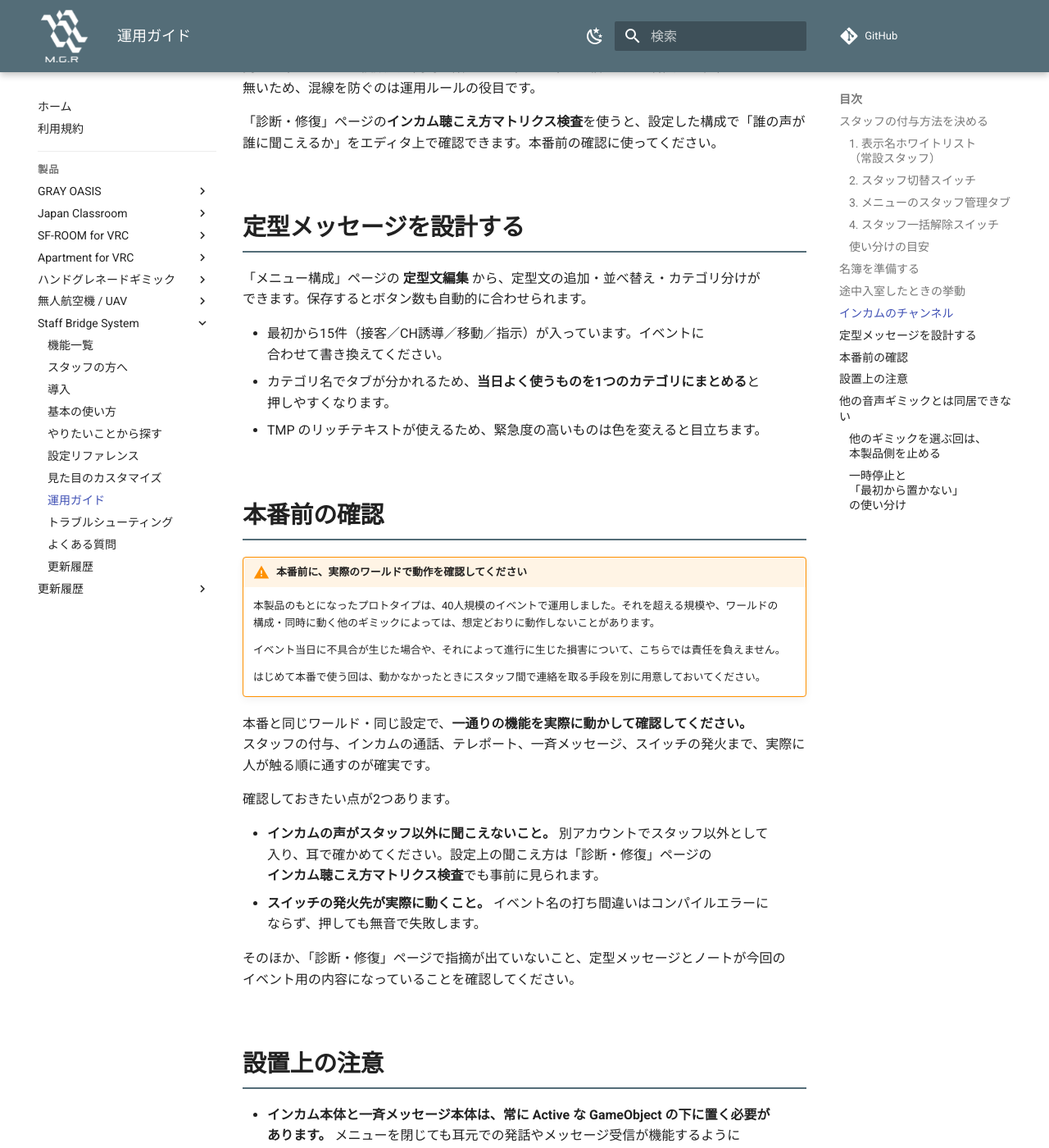
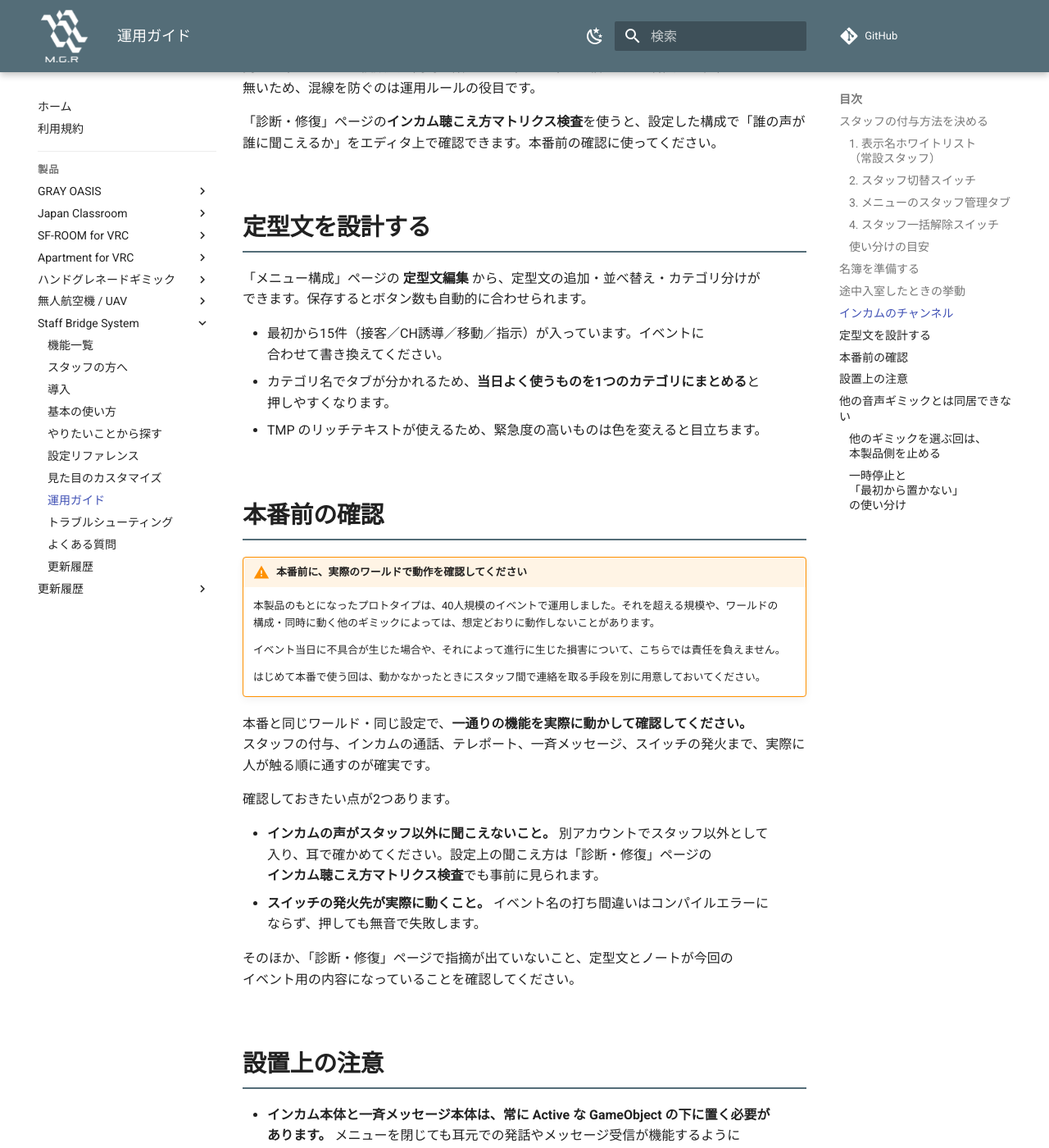
Before and after one commit to MAGURO-git/ProductArchive, an MkDocs documentation site: the page built from docs/staff-bridge-system/operation.md, in a window 1280 px wide and 1400 px high, scrolled down 5188 px. Shown: the whole window at 82% size. Built offline with MkDocs 1.6.1 and Material for MkDocs 9.7.7, drawn with Linux system fonts in a browser that asks for light colours; comment, search, counter and statistics services are not loaded.

Commit message:
Staff Bridge System: 用語の残りを直し、画像を配り直す
製品リポジトリの用語ルール（docs/wording.md）の機械検査で拾ったぶん。
定型メッセージ -> 定型文。

サンプルシーンの案内看板とノートの既定文に旧語が焼き付いていたので、
実物を直したうえで画像を撮り直して配った。

```diff
--- a/docs/staff-bridge-system/index.md
+++ b/docs/staff-bridge-system/index.md
@@ -28,7 +28,7 @@ VRChat ワールド用のイベント運営支援ギミック一式です。テ
 
 シーン側には、スタッフ限定オブジェクト（スタッフだけが見える／通れる／押せる）、在室スタッフ一覧ボード、頭上マーカーを設置できます。
 
-イベントごとの作り込みは Unity 上の専用ウィンドウから行います。メニュー構成・テレポート先・定型メッセージ・配色テーマ・スタッフ名簿を Inspector を直接触らずに編集でき、設定の不備は診断・修復でまとめて直せます。
+イベントごとの作り込みは Unity 上の専用ウィンドウから行います。メニュー構成・テレポート先・定型文・配色テーマ・スタッフ名簿を Inspector を直接触らずに編集でき、設定の不備は診断・修復でまとめて直せます。
 
 **各機能の詳細、設定ページへの入口、できないことは [機能一覧](features.md) にまとめてあります。**
 
--- a/docs/staff-bridge-system/operation.md
+++ b/docs/staff-bridge-system/operation.md
@@ -107,7 +107,7 @@ SBSメニューのチャンネルカードは、1枚の高さを保ったまま
 
 「診断・修復」ページの**インカム聴こえ方マトリクス検査**を使うと、設定した構成で「誰の声が誰に聞こえるか」をエディタ上で確認できます。本番前の確認に使ってください。
 
-## 定型メッセージを設計する { #broadcast-presets }
+## 定型文を設計する { #broadcast-presets }
 
 「メニュー構成」ページの **定型文編集** から、定型文の追加・並べ替え・カテゴリ分けができます。保存するとボタン数も自動的に合わせられます。
 
@@ -131,7 +131,7 @@ SBSメニューのチャンネルカードは、1枚の高さを保ったまま
 - **インカムの声がスタッフ以外に聞こえないこと。** 別アカウントでスタッフ以外として入り、耳で確かめてください。設定上の聞こえ方は「診断・修復」ページの**インカム聴こえ方マトリクス検査**でも事前に見られます。
 - **スイッチの発火先が実際に動くこと。** イベント名の打ち間違いはコンパイルエラーにならず、押しても無音で失敗します。
 
-そのほか、「診断・修復」ページで指摘が出ていないこと、定型メッセージとノートが今回のイベント用の内容になっていることを確認してください。
+そのほか、「診断・修復」ページで指摘が出ていないこと、定型文とノートが今回のイベント用の内容になっていることを確認してください。
 
 
 ## 設置上の注意
```
Also changed, not shown: docs/staff-bridge-system/features.md (+1 -1 lines), docs/staff-bridge-system/install.md (+1 -1 lines).
